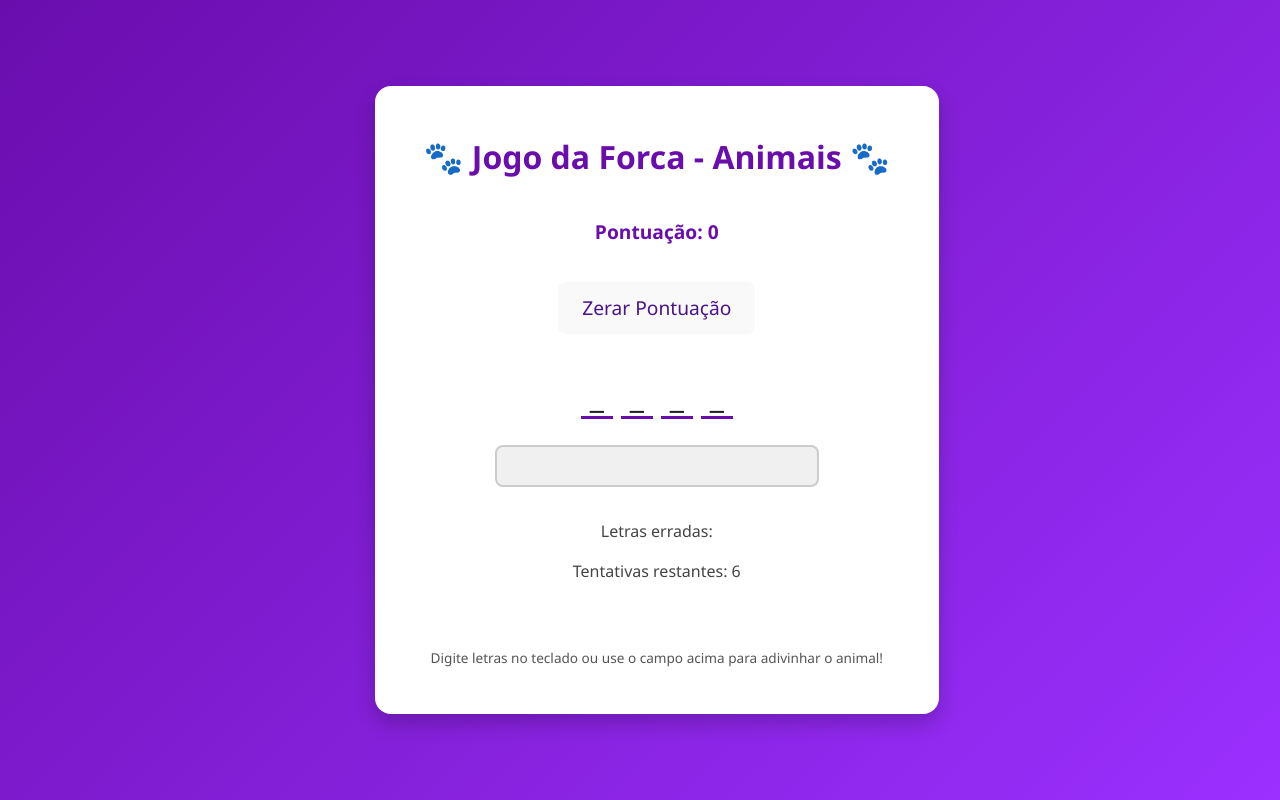
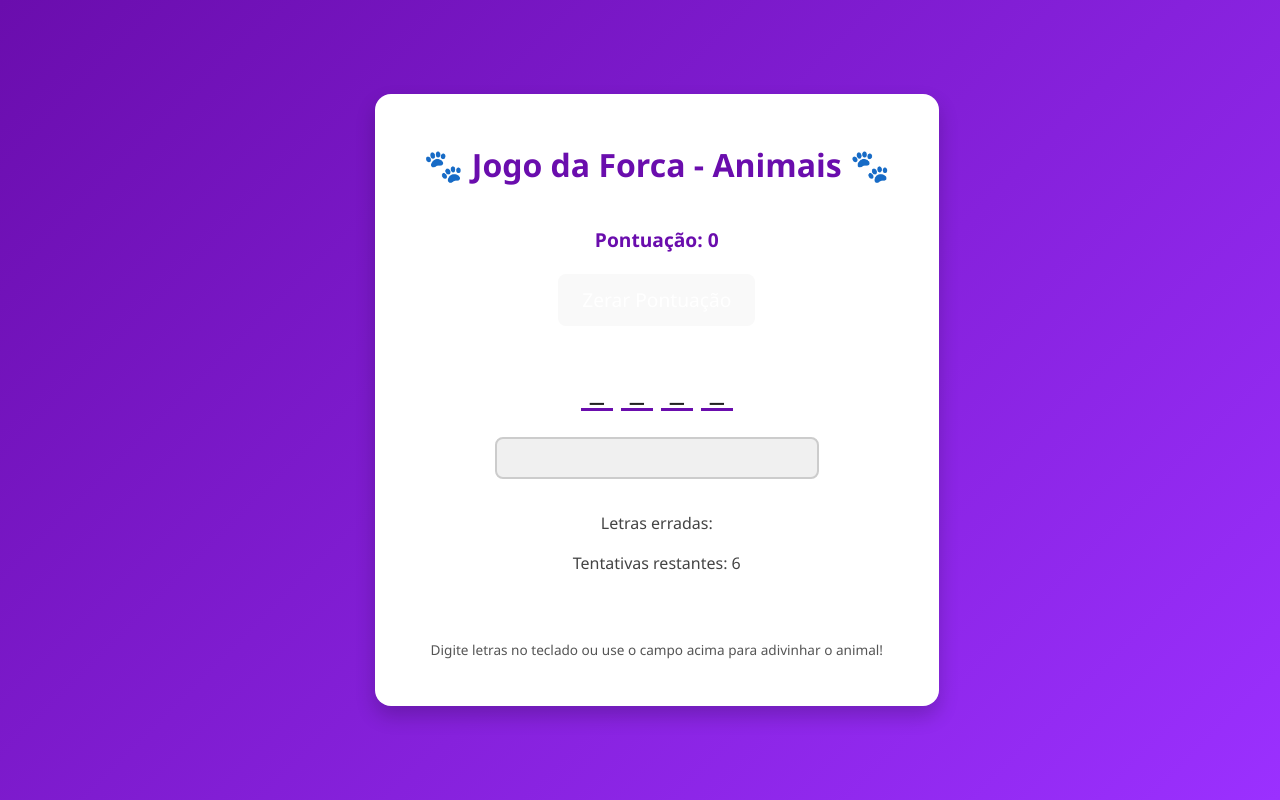
Before and after one commit to PauloLima4/jogo-da-forca, a React (Vite) app in the folder jogo-da-forca/: page / in a window 1280 px wide. Built offline with nearby package versions, Linux system fonts and the light colour scheme.

Commit message:
Update App.css

```diff
--- a/jogo-da-forca/src/App.css
+++ b/jogo-da-forca/src/App.css
@@ -80,9 +80,8 @@ body {
 }
 
 button {
-  margin-top: 1rem;
-  background-color: #d1b3ff;
-  color: #4a148c;
+  background-color: #9b30ff; /* roxo vibrante */
+  color: white;
   border: none;
   padding: 10px 16px;
   border-radius: 8px;
@@ -92,7 +91,7 @@ button {
 }
 
 button:hover {
-  background-color: #e0d4ff;
+  background-color: #6a0dad; /* roxo mais escuro no hover */
 }
 
 input[type="text"] {
```
